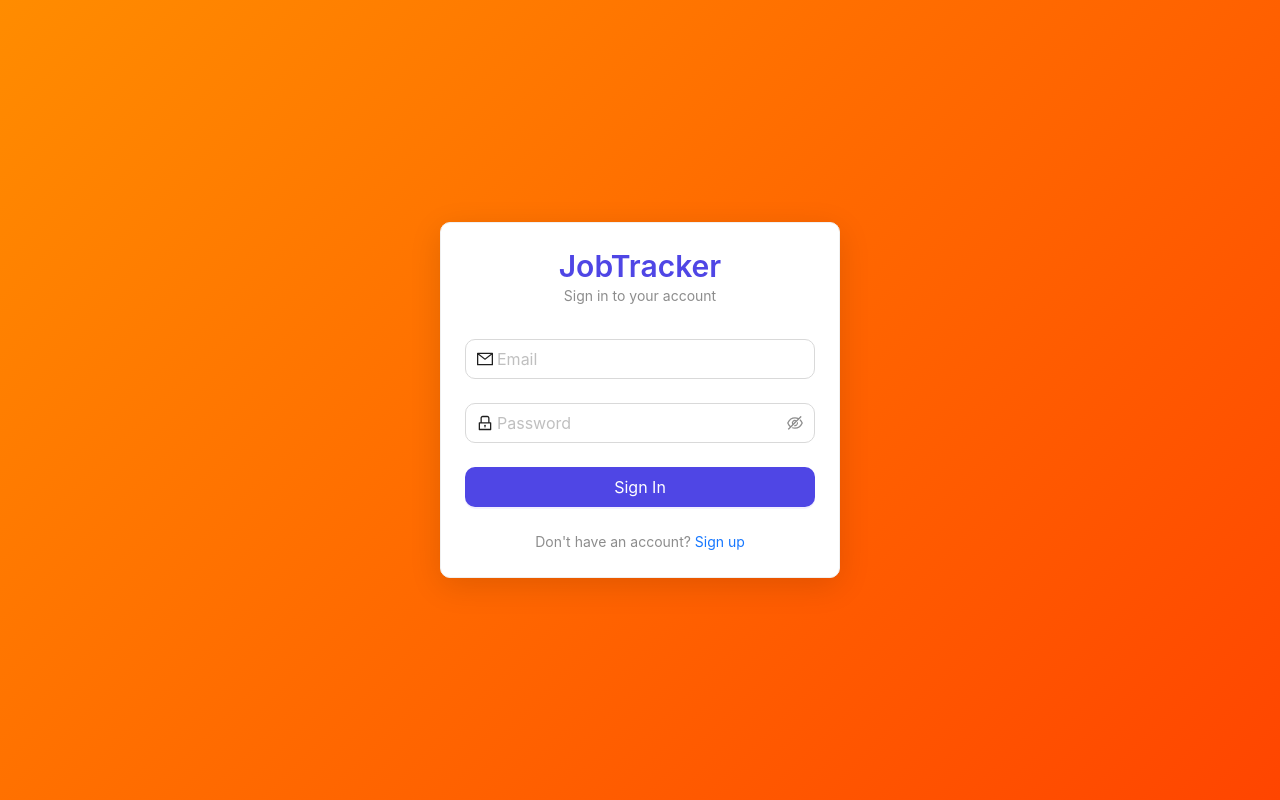
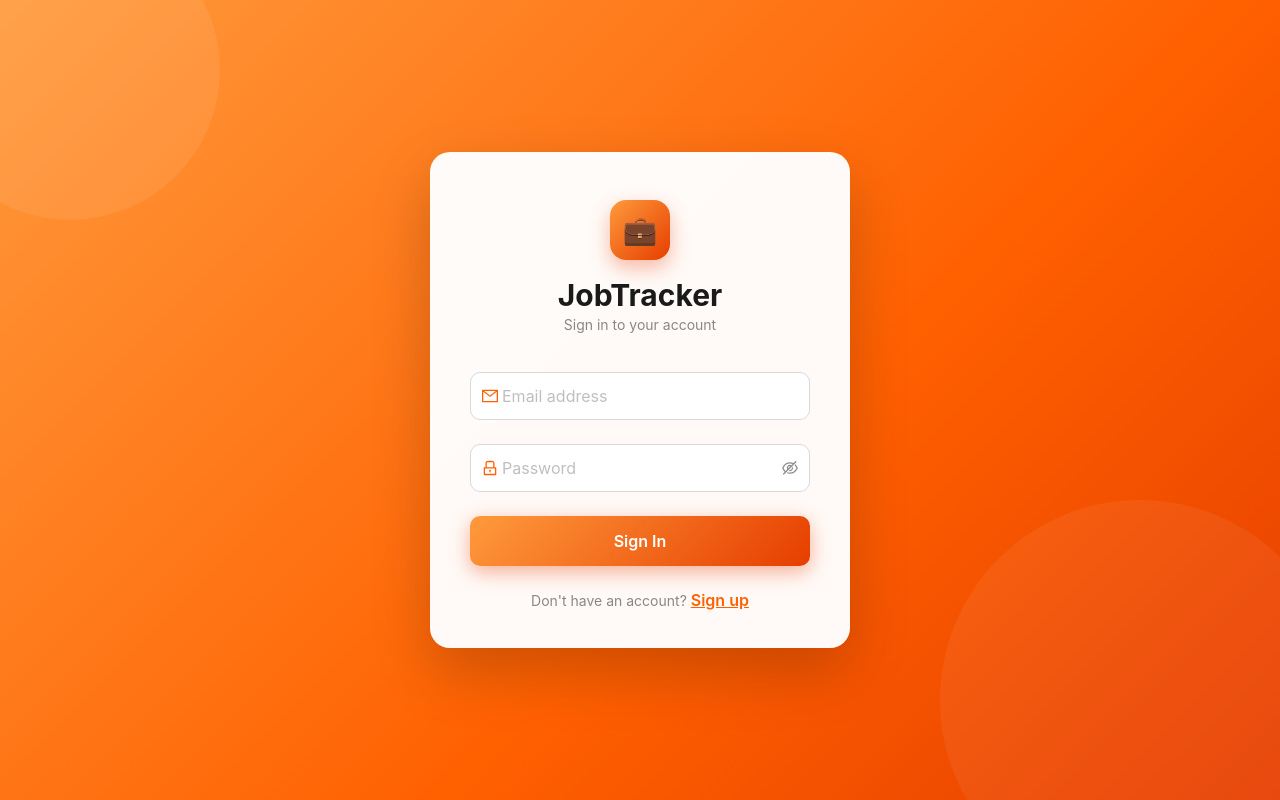
Before and after one commit to notarasseo/job-tracker, a React (Vite) app in the folder frontend/: page /login in a window 1280 px wide. Built offline with nearby package versions, Linux system fonts and the light colour scheme; no server answers; the HTML template or start-up script is replaced by a standard one.

Commit message:
Redesign login page with orange theme

```diff
--- a/frontend/src/pages/LoginPage.jsx
+++ b/frontend/src/pages/LoginPage.jsx
@@ -1,5 +1,5 @@
 import React from 'react';
-import { Form, Input, Button, Card, Typography, message } from 'antd';
+import { Form, Input, Button, Typography, message } from 'antd';
 import { MailOutlined, LockOutlined } from '@ant-design/icons';
 import { Link, useNavigate } from 'react-router-dom';
 import { authService } from '../services/api';
@@ -33,15 +33,53 @@ const LoginPage = () => {
         display: 'flex',
         alignItems: 'center',
         justifyContent: 'center',
-        background: 'linear-gradient(135deg, #ff8c00 0%, #ff4500 100%)',
+        background: 'linear-gradient(135deg, #ff9a3c 0%, #ff6000 60%, #e63e00 100%)',
+        padding: 24,
       }}
     >
-      <Card style={{ width: 400, boxShadow: '0 8px 32px rgba(0,0,0,0.12)' }}>
-        <div style={{ textAlign: 'center', marginBottom: 32 }}>
-          <Title level={2} style={{ color: '#4f46e5', margin: 0 }}>
+      {/* Decorative circles */}
+      <div style={{
+        position: 'fixed', top: -80, left: -80,
+        width: 300, height: 300, borderRadius: '50%',
+        background: 'rgba(255,255,255,0.08)',
+        pointerEvents: 'none',
+      }} />
+      <div style={{
+        position: 'fixed', bottom: -100, right: -60,
+        width: 400, height: 400, borderRadius: '50%',
+        background: 'rgba(255,255,255,0.06)',
+        pointerEvents: 'none',
+      }} />
+
+      <div
+        style={{
+          width: 420,
+          background: 'rgba(255,255,255,0.97)',
+          borderRadius: 20,
+          padding: '48px 40px 36px',
+          boxShadow: '0 24px 60px rgba(0,0,0,0.2)',
+        }}
+      >
+        {/* Logo area */}
+        <div style={{ textAlign: 'center', marginBottom: 36 }}>
+          <div style={{
+            width: 60, height: 60,
+            background: 'linear-gradient(135deg, #ff9a3c, #e63e00)',
+            borderRadius: 16,
+            display: 'inline-flex',
+            alignItems: 'center',
+            justifyContent: 'center',
+            marginBottom: 16,
+            boxShadow: '0 8px 20px rgba(230,62,0,0.35)',
+          }}>
+            <span style={{ fontSize: 28 }}>💼</span>
+          </div>
+          <Title level={2} style={{ margin: 0, color: '#1a1a1a', fontWeight: 700 }}>
             JobTracker
           </Title>
-          <Text type="secondary">Sign in to your account</Text>
+          <Text style={{ color: '#888', fontSize: 14 }}>
+            Sign in to your account
+          </Text>
         </div>
 
         <Form form={form} onFinish={onFinish} layout="vertical" size="large">
@@ -52,28 +90,52 @@ const LoginPage = () => {
               { type: 'email', message: 'Invalid email' },
             ]}
           >
-            <Input prefix={<MailOutlined />} placeholder="Email" />
+            <Input
+              prefix={<MailOutlined style={{ color: '#ff6000' }} />}
+              placeholder="Email address"
+              style={{ borderRadius: 10, height: 48 }}
+            />
           </Form.Item>
 
           <Form.Item
             name="password"
             rules={[{ required: true, message: 'Please enter your password' }]}
           >
-            <Input.Password prefix={<LockOutlined />} placeholder="Password" />
+            <Input.Password
+              prefix={<LockOutlined style={{ color: '#ff6000' }} />}
+              placeholder="Password"
+              style={{ borderRadius: 10, height: 48 }}
+            />
           </Form.Item>
 
-          <Form.Item>
-            <Button type="primary" htmlType="submit" loading={loading} block>
+          <Form.Item style={{ marginTop: 8 }}>
+            <Button
+              htmlType="submit"
+              loading={loading}
+              block
+              style={{
+                height: 50,
+                borderRadius: 10,
+                background: 'linear-gradient(135deg, #ff9a3c, #e63e00)',
+                border: 'none',
+                color: '#fff',
+                fontSize: 16,
+                fontWeight: 600,
+                boxShadow: '0 6px 20px rgba(230,62,0,0.4)',
+              }}
+            >
               Sign In
             </Button>
           </Form.Item>
         </Form>
 
-        <div style={{ textAlign: 'center' }}>
-          <Text type="secondary">Don't have an account? </Text>
-          <Link to="/register">Sign up</Link>
+        <div style={{ textAlign: 'center', marginTop: 8 }}>
+          <Text style={{ color: '#888' }}>Don't have an account? </Text>
+          <Link to="/register" style={{ color: '#ff6000', fontWeight: 600 }}>
+            Sign up
+          </Link>
         </div>
-      </Card>
+      </div>
     </div>
   );
 };
```
